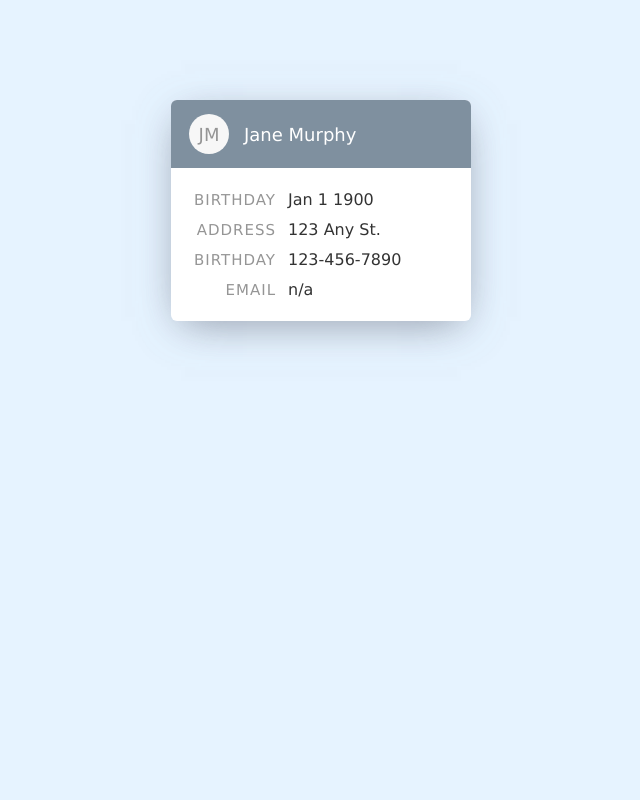
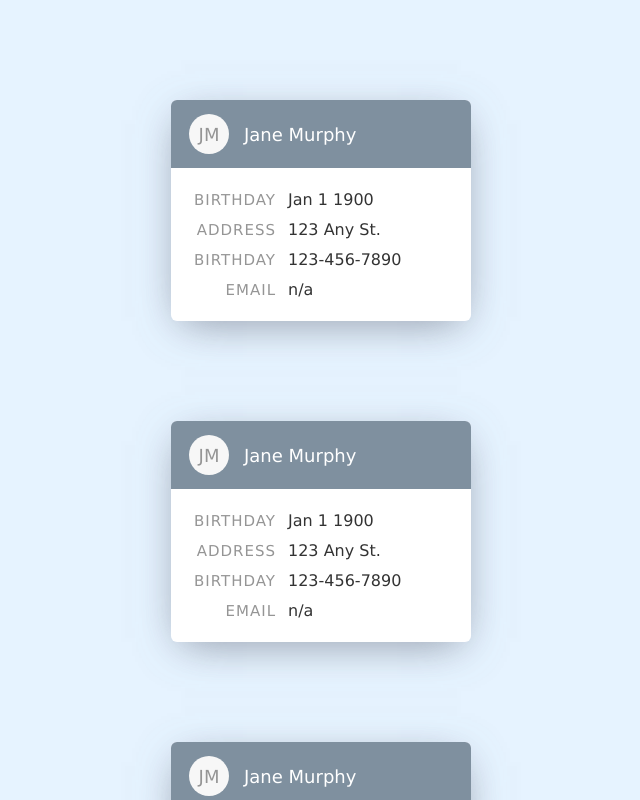
Before and after one commit to NishL/react-quick-refresh, a React (Create React App) app: page / in a window 1280 px wide. Shown: the top 800 px of the page, without its empty margins (319-959 px from the left). Built offline with nearby package versions, Linux system fonts and the light colour scheme.

Commit message:
Add comment and render component multiple times

```diff
--- a/src/App.js
+++ b/src/App.js
@@ -10,6 +10,8 @@ function App() {
     <div className="App">
       {/*Render the Card component, this is a comment*/}
       <Card />
+      <Card />
+      <Card />
     </div>
   );
 }
--- a/src/Card.js
+++ b/src/Card.js
@@ -34,6 +34,7 @@ class Card extends Component {
           <header>
             {/* Wrap JS expression in curly braces.*/}
             <span initials={ initials }></span>
+            {/*<span initials={ this.state.initials }></span>*/}
             <h2>{ firstName }</h2>
           </header>
 
```
